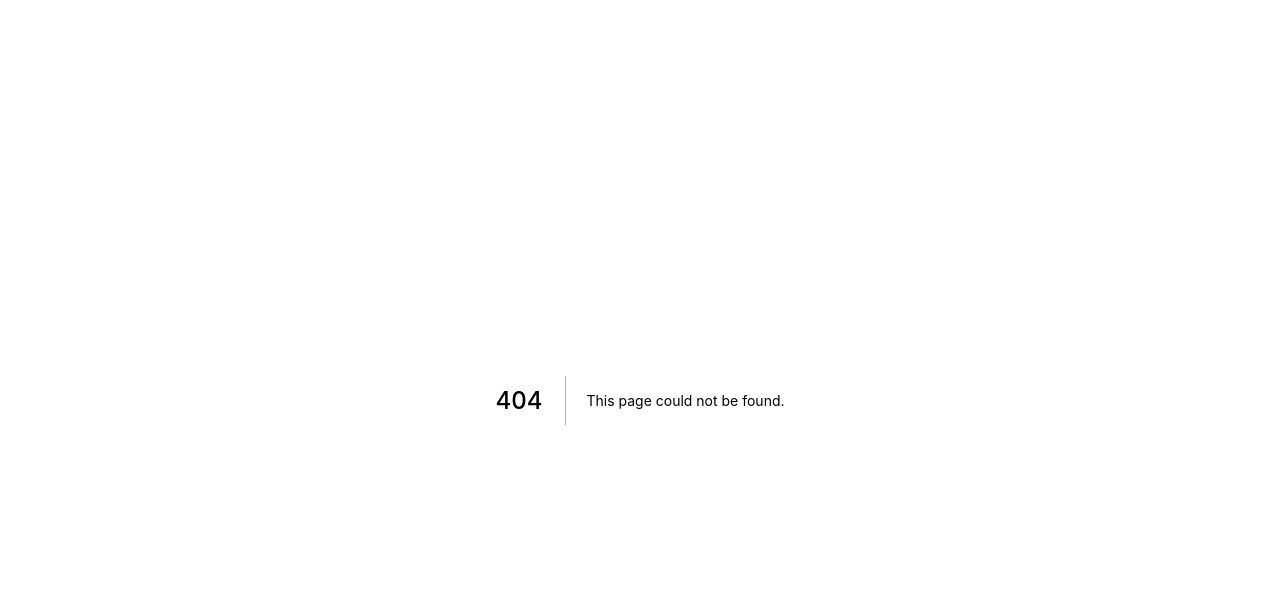
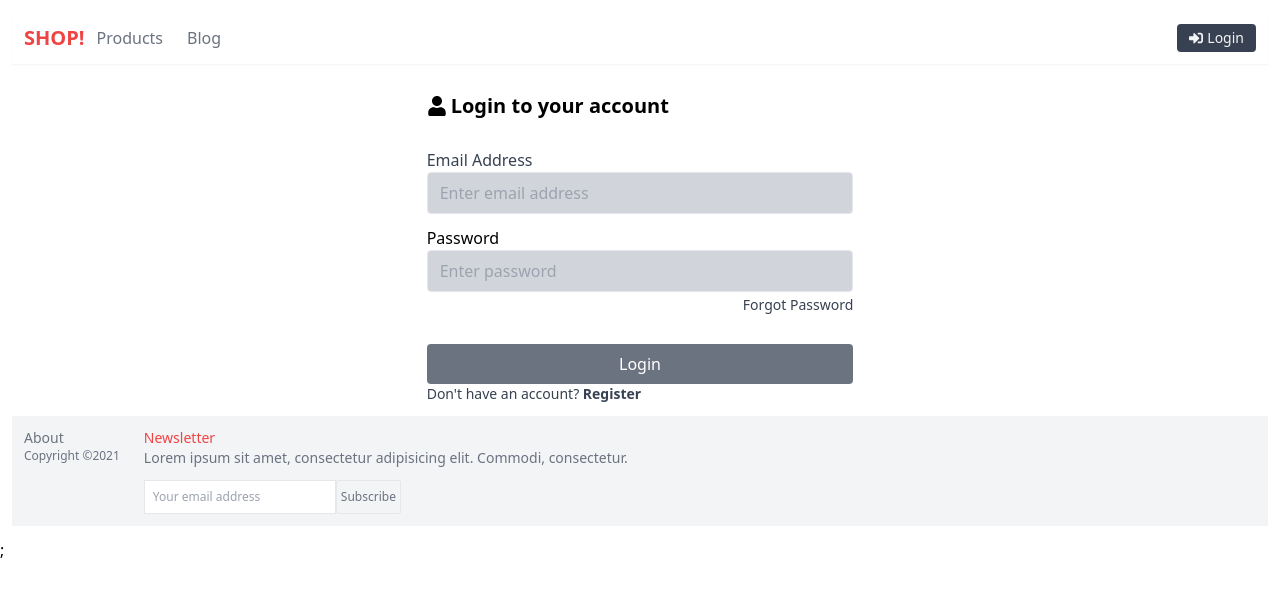
Before and after one commit to tatangharyadi/web-frontend, a Next.js app: page /auth/login in a window 1280 px wide. Before the commit this address had no page. Shown: the top 596 px of the page. Built offline with nearby package versions, Linux system fonts and the light colour scheme; no server answers; what @tailwindcss/typography would draw is missing.

Commit message:
Add authentication using NextAuth

```diff
--- a/components/Header.tsx
+++ b/components/Header.tsx
@@ -1,7 +1,16 @@
+import { signOut, useSession } from "next-auth/client";
 import { FaSignInAlt, FaSignOutAlt } from "react-icons/fa";
 import Link from "next/link";
+import { axiosAPIAlt } from "@/config/axios";
 
 export const Header = () => {
+  const [session, loading] = useSession();
+
+  const handleLogout = async () => {
+    //await axiosAPIAlt.post("auth/logout");
+    signOut({ callbackUrl: "/" });
+  };
+
   return (
     <header>
       <nav className="flex items-center  m-3 p-3 shadow-sm">
@@ -26,14 +35,25 @@ export const Header = () => {
             </Link>
           </li>
         </ul>
+        {!session ? (
           <div className="">
-          <Link href="/">
+            <Link href="/api/auth/signin">
               <a className="flex items-center gap-1 rounded px-3 py-1 bg-gray-700 text-sm text-gray-100">
                 <FaSignInAlt />
                 Login
               </a>
             </Link>
           </div>
+        ) : (
+          <div className="">
+            <button
+              onClick={() => handleLogout()}
+              className="flex items-center gap-1 rounded px-3 py-1 bg-gray-700 text-sm text-gray-100"
+            >
+              <FaSignOutAlt /> Logout
+            </button>
+          </div>
+        )}
       </nav>
     </header>
 
--- a/config/axios.ts
+++ b/config/axios.ts
@@ -9,4 +9,22 @@ axiosCMS.interceptors.request.use(function (config) {
   return config;
 });
 
-export { axiosCMS };
+const axiosAPI = axios.create({
+  baseURL: "http://api:3000/api/",
+});
+
+axiosAPI.interceptors.request.use(function (config) {
+  config.withCredentials = true;
+  return config;
+});
+
+const axiosAPIAlt = axios.create({
+  baseURL: "http://localhost:8081/api/",
+});
+
+axiosAPI.interceptors.request.use(function (config) {
+  config.withCredentials = true;
+  return config;
+});
+
+export { axiosCMS, axiosAPI, axiosAPIAlt };
--- a/package.json
+++ b/package.json
@@ -14,9 +14,11 @@
     "gray-matter": "^4.0.3",
     "marked": "^2.1.3",
     "next": "11.0.1",
+    "next-auth": "^3.27.3",
     "react": "17.0.2",
     "react-dom": "17.0.2",
-    "react-icons": "^4.2.0"
+    "react-icons": "^4.2.0",
+    "react-toastify": "^7.0.4"
   },
   "devDependencies": {
     "@types/marked": "^2.0.4",
--- a/pages/_app.tsx
+++ b/pages/_app.tsx
@@ -1,7 +1,12 @@
+import { Provider as NextAuthProvider } from "next-auth/client";
 import "../styles/globals.css";
 import type { AppProps } from "next/app";
 
 function MyApp({ Component, pageProps }: AppProps) {
-  return <Component {...pageProps} />;
+  return (
+    <NextAuthProvider session={pageProps.session}>
+      <Component {...pageProps} />;
+    </NextAuthProvider>
+  );
 }
 export default MyApp;
--- /dev/null
+++ b/pages/api/auth/[...nextauth].ts
@@ -0,0 +1,59 @@
+import { axiosAPI } from "@/config/axios";
+import NextAuth from "next-auth";
+import Providers from "next-auth/providers";
+import { ToastContainer } from "react-toastify";
+
+export default NextAuth({
+  providers: [
+    Providers.Credentials({
+      id: "domain",
+      name: "Email",
+      credentials: {
+        username: {
+          label: "Email",
+          type: "text",
+          placeholder: "email@domain.com",
+        },
+        password: {
+          label: "Password",
+          type: "password",
+          placeholder: "password",
+        },
+      },
+      async authorize(credentials, req) {
+        const { username, password } = credentials;
+
+        const res = await axiosAPI.post("auth/login", {
+          email: username,
+          password,
+        });
+
+        const cookie = res.headers["set-cookie"];
+        const { data } = res;
+
+        if (data) {
+          return { ...data, cookie };
+        } else {
+          return null;
+        }
+      },
+    }),
+  ],
+  session: {
+    jwt: true,
+    maxAge: 60 * 60 * 24,
+  },
+  secret: "secret",
+  pages: {
+    signIn: "/auth/login",
+  },
+  callbacks: {
+    async jwt(token, user, account, profile, isNewUser) {
+      return token;
+    },
+    async session(session, token) {
+      console.log(token);
+      return session;
+    },
+  },
+});
--- /dev/null
+++ b/pages/auth/login.tsx
@@ -0,0 +1,91 @@
+import { signIn } from "next-auth/client";
+import { ToastContainer, toast } from "react-toastify";
+import "react-toastify/dist/ReactToastify.css";
+import { useState, FormEvent } from "react";
+import { FaUser } from "react-icons/fa";
+import Link from "next/link";
+import { useRouter } from "next/router";
+import { Layout } from "@/components/Layout";
+
+const LoginPage = () => {
+  const [email, setEmail] = useState("");
+  const [password, setPassword] = useState("");
+
+  const router = useRouter();
+
+  const handleSubmit = async (e: FormEvent) => {
+    e.preventDefault();
+
+    const res: any = await signIn("domain", {
+      username: email,
+      password,
+      redirect: false,
+    });
+    console.log(res);
+    if (res.error === "CredentialsSignin" || !res.error) {
+      router.push("/");
+    } else {
+      toast.error("Invalid credential");
+    }
+  };
+
+  return (
+    <Layout title="User Login">
+      <div className="flex mt-7 items-center justify-center">
+        <div className="w-1/3">
+          <h1 className="flex gap-1 items-center text-xl font-bold">
+            <FaUser /> Login to your account
+          </h1>
+          <ToastContainer />
+
+          <form onSubmit={handleSubmit} className="mt-7">
+            <div>
+              <label className="text-gray-700" htmlFor="email">
+                Email Address
+              </label>
+              <input
+                type="email"
+                id="email"
+                value={email}
+                onChange={(e) => setEmail(e.target.value)}
+                placeholder="Enter email address"
+                className="w-full rounded px-3 py-2 bg-gray-300 border focus:bg-white focus:outline-none"
+              ></input>
+            </div>
+            <div className="mt-3">
+              <label htmlFor="password">Password</label>
+              <input
+                type="password"
+                id="password"
+                value={password}
+                onChange={(e) => setPassword(e.target.value)}
+                placeholder="Enter password"
+                className="w-full rounded px-3 py-2 bg-gray-300 border focus:bg-white focus:outline-none"
+              ></input>
+            </div>
+            <div className="mt-0 text-right">
+              <Link href="/">
+                <a className="text-sm text-gray-700">Forgot Password</a>
+              </Link>
+            </div>
+            <button
+              type="submit"
+              className="btn w-full rounded mt-7 py-2 text-white bg-gray-500 hover:bg-red-700 hover:text-white "
+            >
+              Login
+            </button>
+          </form>
+
+          <p className="text-sm text-gray-700">
+            Don't have an account?{" "}
+            <Link href="/">
+              <a className="font-semibold">Register</a>
+            </Link>
+          </p>
+        </div>
+      </div>
+    </Layout>
+  );
+};
+
+export default LoginPage;
```
Also changed, not shown: 1 other file (tests, documents, lock files or other folders). Lines whose indentation alone changed are shown as unchanged.
